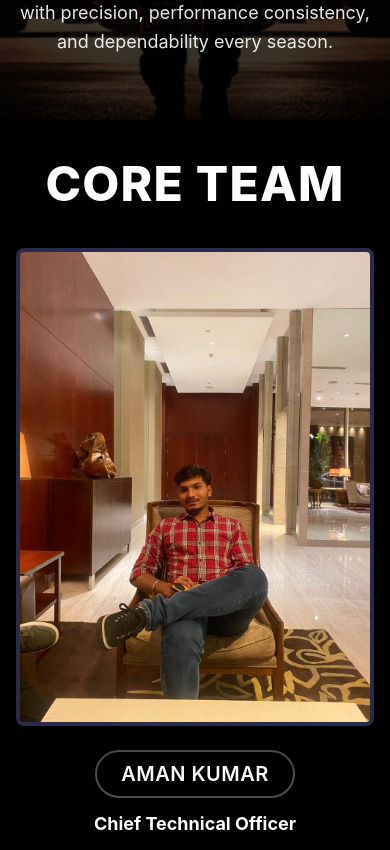
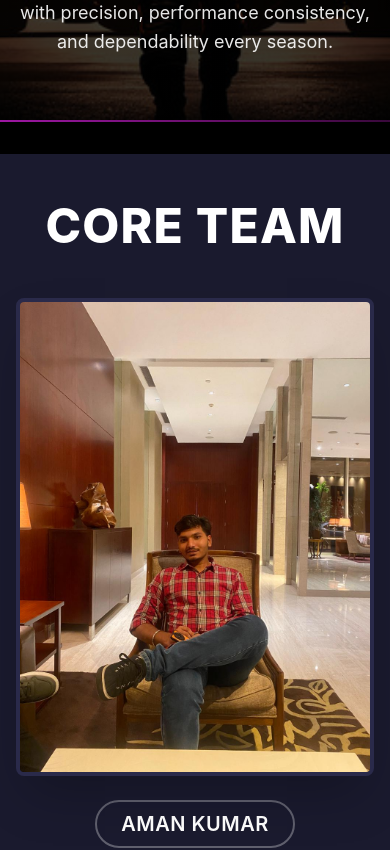
Before and after one commit to Eshller/iitbracing, a React (Vite) app: page /team in a window 390 px wide. Shown: the part 1080-1930 px from the top of the page. Built offline with nearby package versions, Linux system fonts and the light colour scheme.

Commit message:
phase 2 of working on iitb racing website

```diff
--- a/src/components/TeamPage.jsx
+++ b/src/components/TeamPage.jsx
@@ -123,16 +123,23 @@ const ManagerCard = ({ member, showButton = false, className = '' }) => {
     );
 };
 
-// Team section with title
-const TeamSection = React.memo(({ members, title }) => (
-    <div className="text-n-8">
-        <div className="text-center mb-10">
-            <h2 className="text-5xl md:text-6xl font-extrabold tracking-wide text-white">{title}</h2>
+// Team section with title and purple gradient line
+const TeamSection = React.memo(({ members, title, bgColor = "bg-[#1a1a2e]" }) => (
+    <div className="text-white">
+        <div className="w-full">
+            <hr className="border-0 h-[2px] bg-gradient-to-r from-[#9D17A2] to-[#3A093C] mb-8" />
+            <div className={`${bgColor} py-12`}>
+                <div className="text-center mb-12">
+                    <h2 className="text-5xl md:text-6xl lg:text-7xl font-extrabold tracking-wide text-white uppercase">{title}</h2>
                 </div>
-        <div className="grid gap-8 grid-cols-1 sm:grid-cols-2 lg:grid-cols-3">
+                <div className="container mx-auto px-4 md:px-8">
+                    <div className="grid gap-8 md:gap-12 lg:gap-16 grid-cols-1 sm:grid-cols-2 lg:grid-cols-3">
                         {members.map((member, index) => (
                             <TeamMemberCard key={index} member={member} />
                         ))}
+                    </div>
+                </div>
+            </div>
         </div>
     </div>
 ));
@@ -149,6 +156,21 @@ const TeamPage = () => {
         const fill = nonCore.filter((m) => !combined.includes(m));
         return [...combined, ...fill].slice(0, 3);
     }, [nonCore]);
+
+    // Carousel state for managers
+    const [currentIndex, setCurrentIndex] = useState(0);
+
+    const handlePrevManager = () => {
+        setCurrentIndex((prev) => (prev === 0 ? managers.length - 1 : prev - 1));
+    };
+
+    const handleNextManager = () => {
+        setCurrentIndex((prev) => (prev === managers.length - 1 ? 0 : prev + 1));
+    };
+
+    const getManagerIndex = (offset) => {
+        return (currentIndex + offset + managers.length) % managers.length;
+    };
 
     return (
         <div className="overflow-hidden bg-black">
@@ -188,32 +210,58 @@ IIT Bombay Racing is Asia’s premier Formula Student team with over 80 dedicate
                 </div>
             </section>
 
-            {/* CORE TEAM grid */}
-            <Section className="px-4 sm:px-6 lg:px-8 bg-black">
-                <div className="max-w-7xl mx-auto">
-                    <TeamSection title="CORE TEAM" members={coreTeam} />
-                </div>
-            </Section>
+            {/* CORE TEAM grid with dark navy background */}
+            <TeamSection title="CORE TEAM" members={coreTeam} bgColor="bg-[#1a1a2e]" />
 
-            {/* MANAGERS: three cards in a row */}
-            <Section className="px-4 sm:px-6 lg:px-8 bg-black">
-                <div className="max-w-7xl mx-auto">
+            {/* MANAGERS: carousel with tilted side cards */}
+            <div className="w-full">
+                <hr className="border-0 h-[2px] bg-gradient-to-r from-[#9D17A2] to-[#3A093C]" />
+                <div className="bg-[#1a1a2e] py-12">
+                    <div className="container mx-auto px-4 md:px-8">
                         <div className="text-center mb-12">
-                        <h2 className="text-5xl md:text-6xl font-extrabold tracking-wide text-white">MANAGERS</h2>
+                            <h2 className="text-5xl md:text-6xl lg:text-7xl font-extrabold tracking-wide text-white uppercase">MANAGERS</h2>
                         </div>
 
-                    <div className="flex flex-wrap items-start justify-center gap-8 md:gap-12 lg:gap-16">
-                        {/* Left Manager */}
-                        <ManagerCard member={managers[0]} />
+                        <div className="relative flex items-center justify-center min-h-[600px]">
+                            {/* Left Card - Tilted */}
+                            <div className="absolute left-0 md:left-12 lg:left-24 z-10 transform -rotate-12 scale-75 opacity-70 transition-all duration-300 hover:opacity-90">
+                                <ManagerCard member={managers[getManagerIndex(-1)]} />
+                            </div>
 
-                        {/* Center Manager with View Profile button */}
-                        <ManagerCard member={managers[1] || managers[0]} showButton={true} />
+                            {/* Center Card - Main Focus */}
+                            <div className="relative z-20 transition-all duration-300">
+                                <ManagerCard member={managers[currentIndex]} showButton={true} />
+                            </div>
 
-                        {/* Right Manager */}
-                        <ManagerCard member={managers[2] || managers[0]} />
+                            {/* Right Card - Tilted */}
+                            <div className="absolute right-0 md:right-12 lg:right-24 z-10 transform rotate-12 scale-75 opacity-70 transition-all duration-300 hover:opacity-90">
+                                <ManagerCard member={managers[getManagerIndex(1)]} />
+                            </div>
+
+                            {/* Navigation Arrows */}
+                            <button
+                                onClick={handlePrevManager}
+                                className="absolute left-4 z-30 w-12 h-12 rounded-full bg-white/10 hover:bg-white/20 backdrop-blur-sm flex items-center justify-center transition-all"
+                                aria-label="Previous manager"
+                            >
+                                <svg className="w-6 h-6 text-white" fill="none" stroke="currentColor" viewBox="0 0 24 24">
+                                    <path strokeLinecap="round" strokeLinejoin="round" strokeWidth={2} d="M15 19l-7-7 7-7" />
+                                </svg>
+                            </button>
+
+                            <button
+                                onClick={handleNextManager}
+                                className="absolute right-4 z-30 w-12 h-12 rounded-full bg-white/10 hover:bg-white/20 backdrop-blur-sm flex items-center justify-center transition-all"
+                                aria-label="Next manager"
+                            >
+                                <svg className="w-6 h-6 text-white" fill="none" stroke="currentColor" viewBox="0 0 24 24">
+                                    <path strokeLinecap="round" strokeLinejoin="round" strokeWidth={2} d="M9 5l7 7-7 7" />
+                                </svg>
+                            </button>
                         </div>
                     </div>
-            </Section>
+                </div>
+            </div>
 
             {/* Footer section with Contact Us */}
 
```
Also changed, not shown: 1 other file (tests, documents, lock files or other folders). Lines whose indentation alone changed are shown as unchanged.
